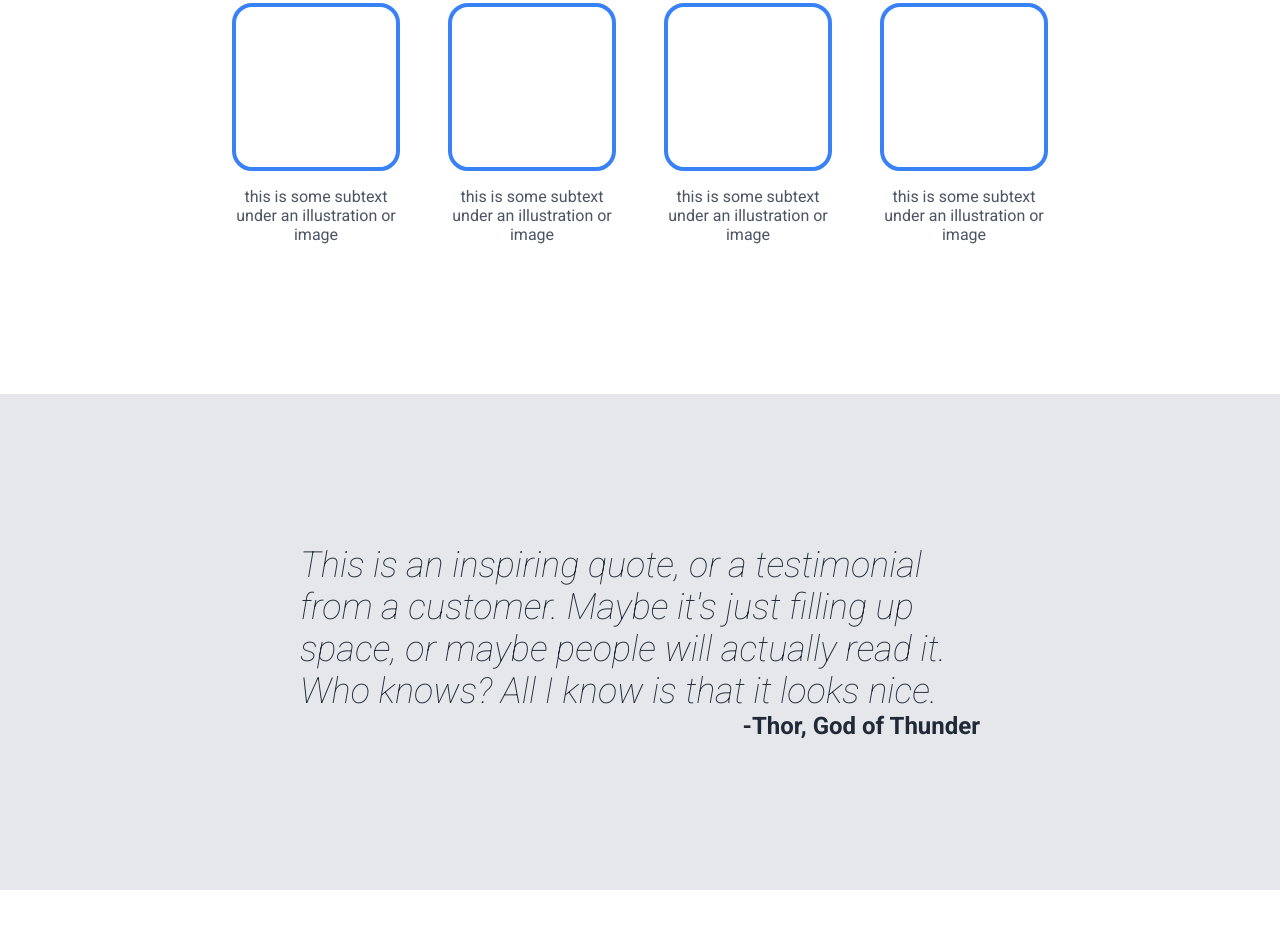
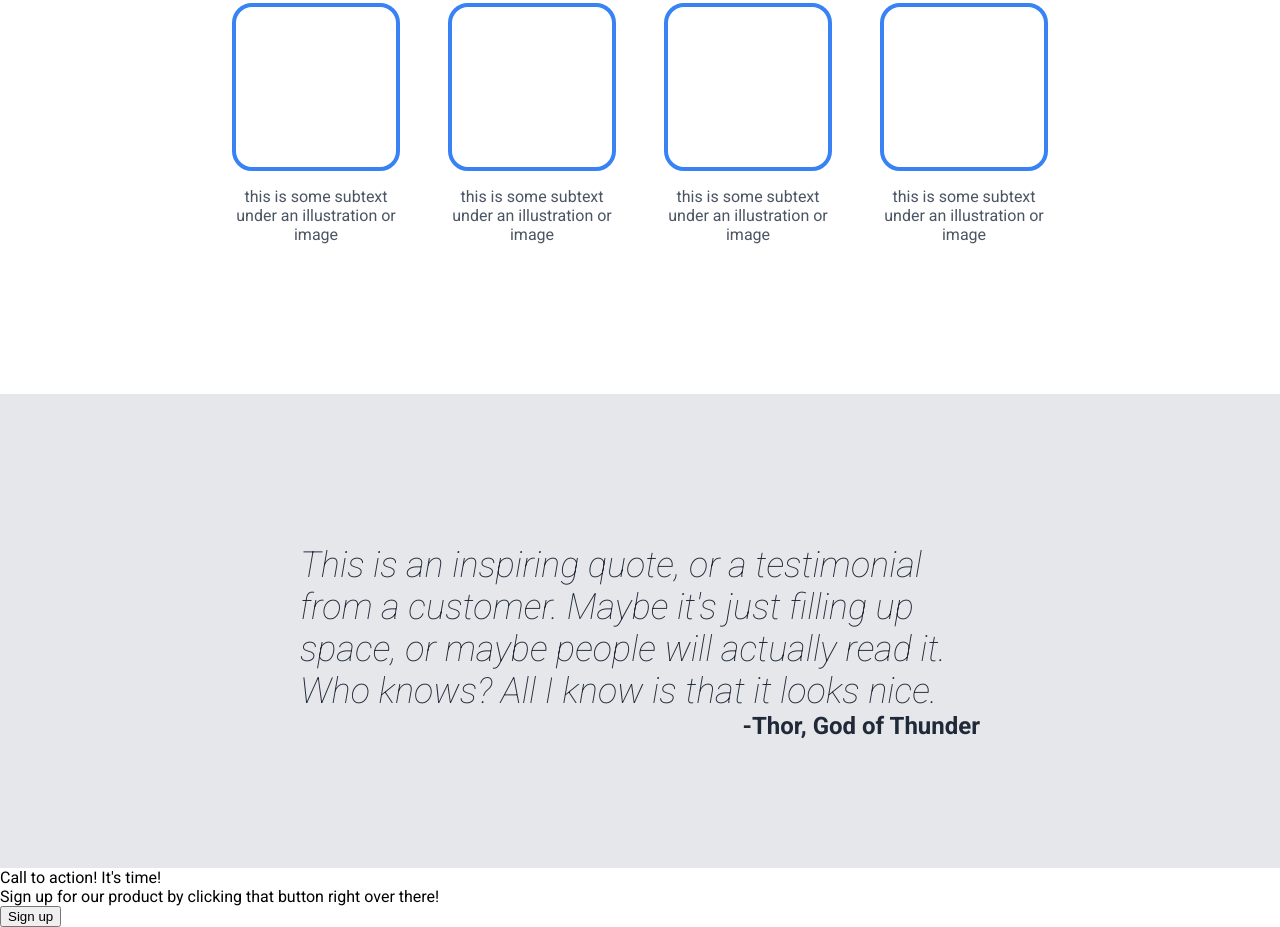
Before and after one commit to nyisaiah/odin-landing-page, a plain HTML site: page index.html in a window 1280 px wide. Shown: the part 641-1568 px from the top of the page. Before the commit the page ends 1531 px from the top, so only its background shows below. Drawn offline with Linux system fonts and the light colour scheme.

Commit message:
Add Call to action section content

```diff
--- a/index.html
+++ b/index.html
@@ -53,5 +53,14 @@
             <div class="author">-Thor, God of Thunder</div>
         </div>
     </div>
+    <div class="call-to-action">
+        <div class="content">
+            <div class="left-side">
+                <div class="main-text">Call to action! It's time!</div>
+                <div>Sign up for our product by clicking that button right over there!</div>
+            </div>
+            <button>Sign up</button>
+        </div>
+    </div>
 </body>
 </html>
--- a/styles.css
+++ b/styles.css
@@ -128,7 +128,7 @@ body{
     background-color: #e5e7eb;
     display: flex;
     flex-direction: column;
-    padding: 150px 300px;
+    padding: 150px 300px 128px;
 }
 .quote .main-text{
 
```
